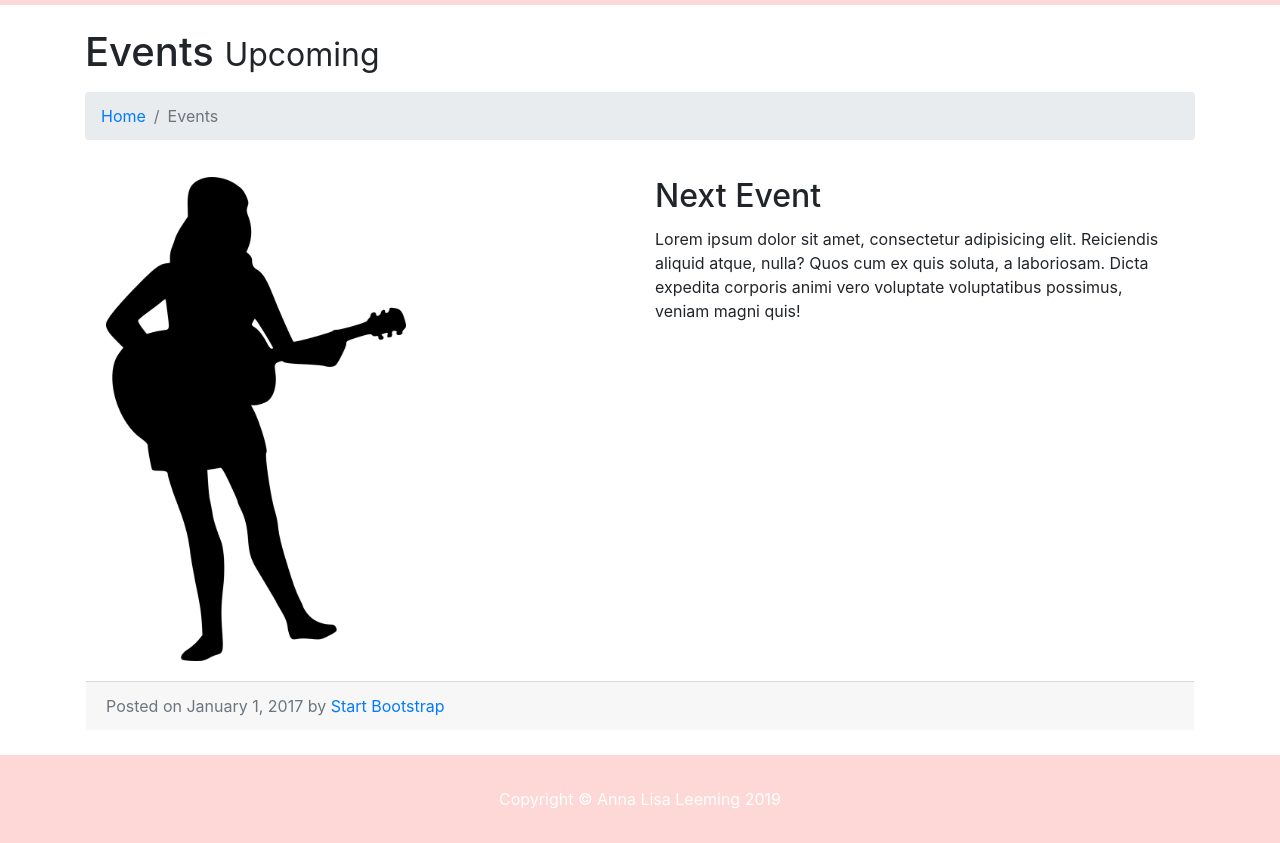
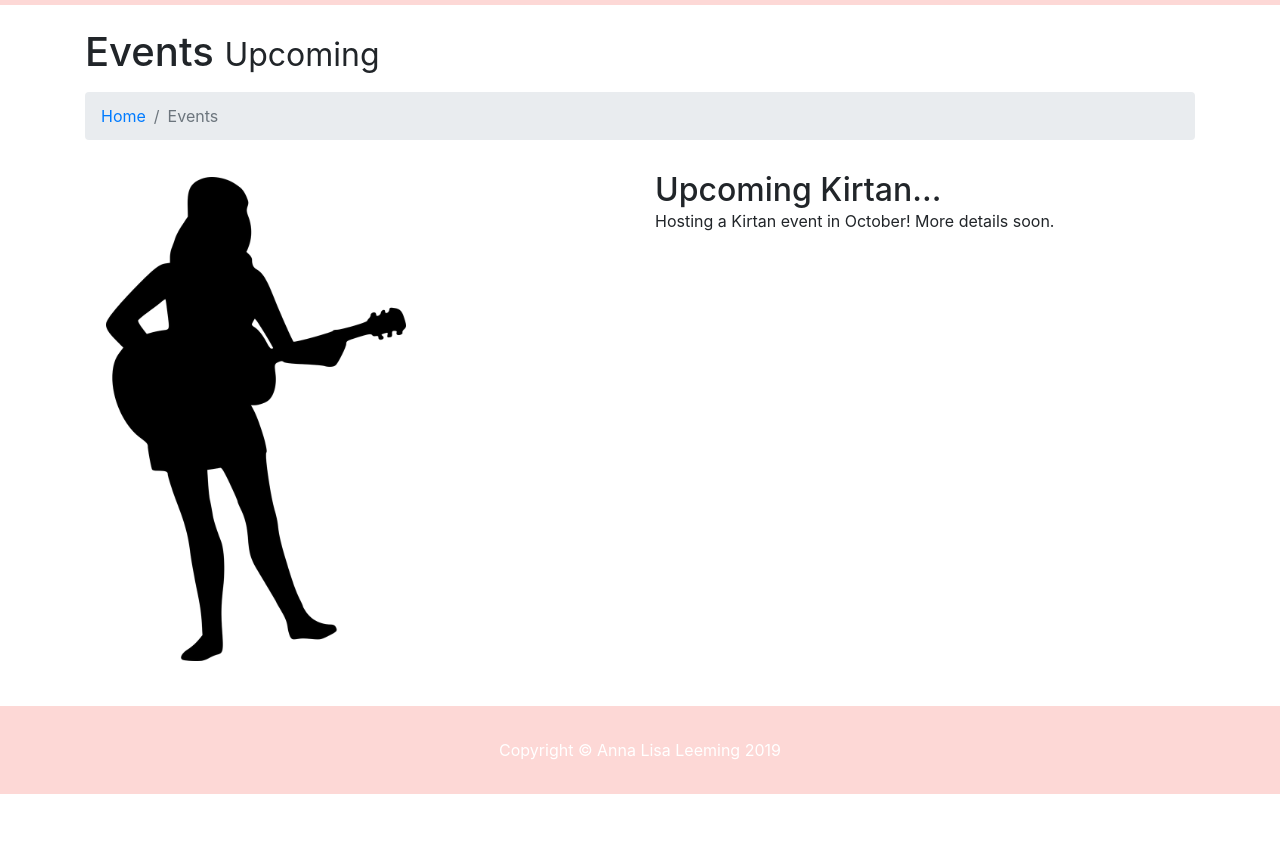
Before and after one commit to JaanSangha/annakirtan.github.io, a website: page events.html in a window 1280 px wide. Shown: the part 70-913 px from the top of the page. After the commit the page ends 864 px from the top, so only its background shows below. Drawn offline with Linux system fonts and the light colour scheme.

Commit message:
small text updates

```diff
--- a/events.html
+++ b/events.html
@@ -80,15 +80,11 @@
 
           </div>
           <div class="col-lg-6">
-            <h2 class="card-title">Next Event</h2>
-            <p class="card-text">Lorem ipsum dolor sit amet, consectetur adipisicing elit. Reiciendis aliquid atque, nulla? Quos cum ex quis soluta, a laboriosam. Dicta expedita corporis animi vero voluptate voluptatibus possimus, veniam magni quis!</p>
+            <h2 class="card-subtitle">Upcoming Kirtan...</h2>
+            <p class="card-text">Hosting a Kirtan event in October! More details soon.</p>
            <!-- <a href="#" class="btn btn-primary">Event Page &rarr;</a> -->
           </div>
         </div>
-      </div>
-      <div class="card-footer text-muted">
-        Posted on January 1, 2017 by
-        <a href="#">Start Bootstrap</a>
       </div>
     </div>
 
```
Also changed, not shown: index.html (+1 -1 lines).
